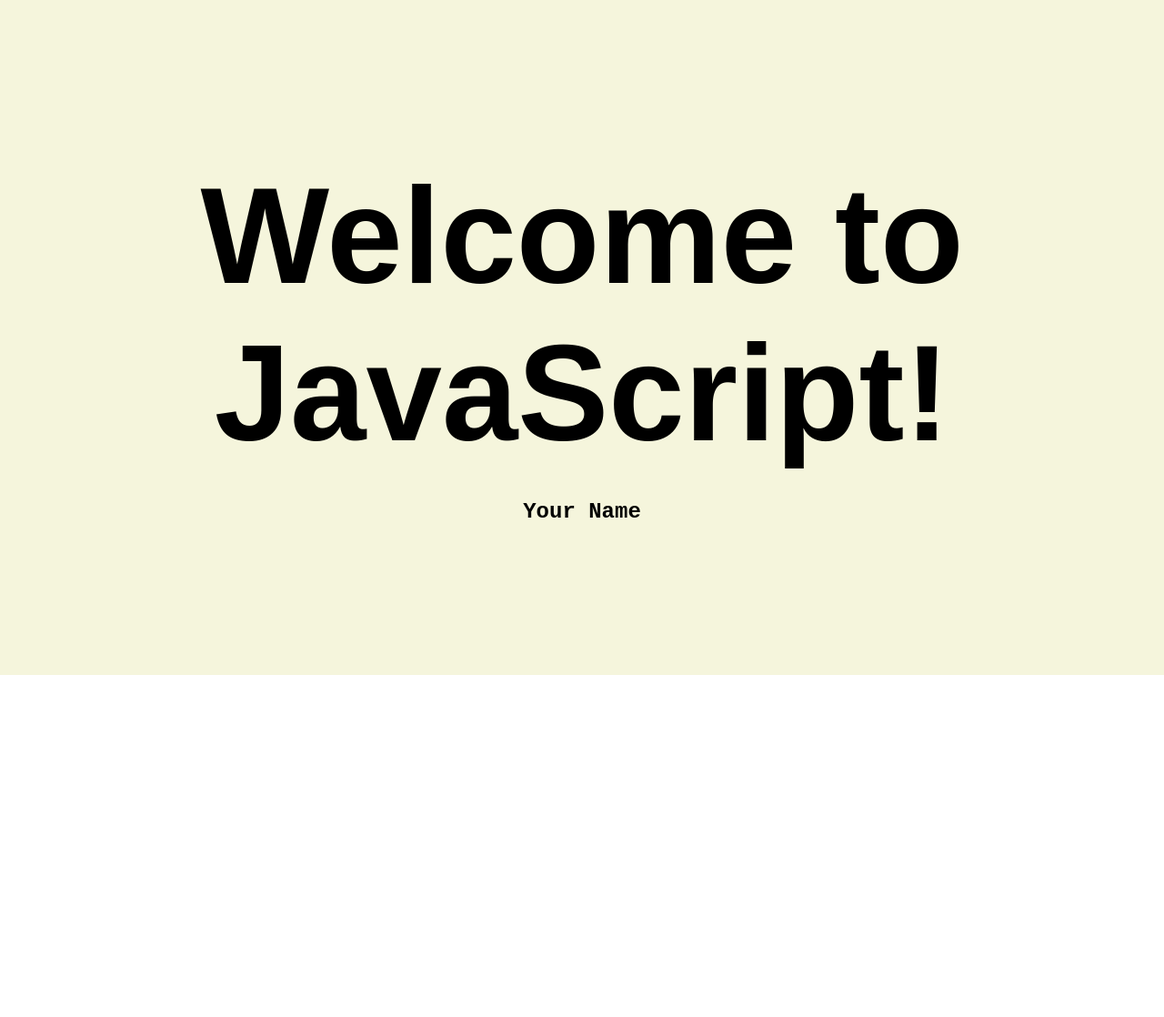
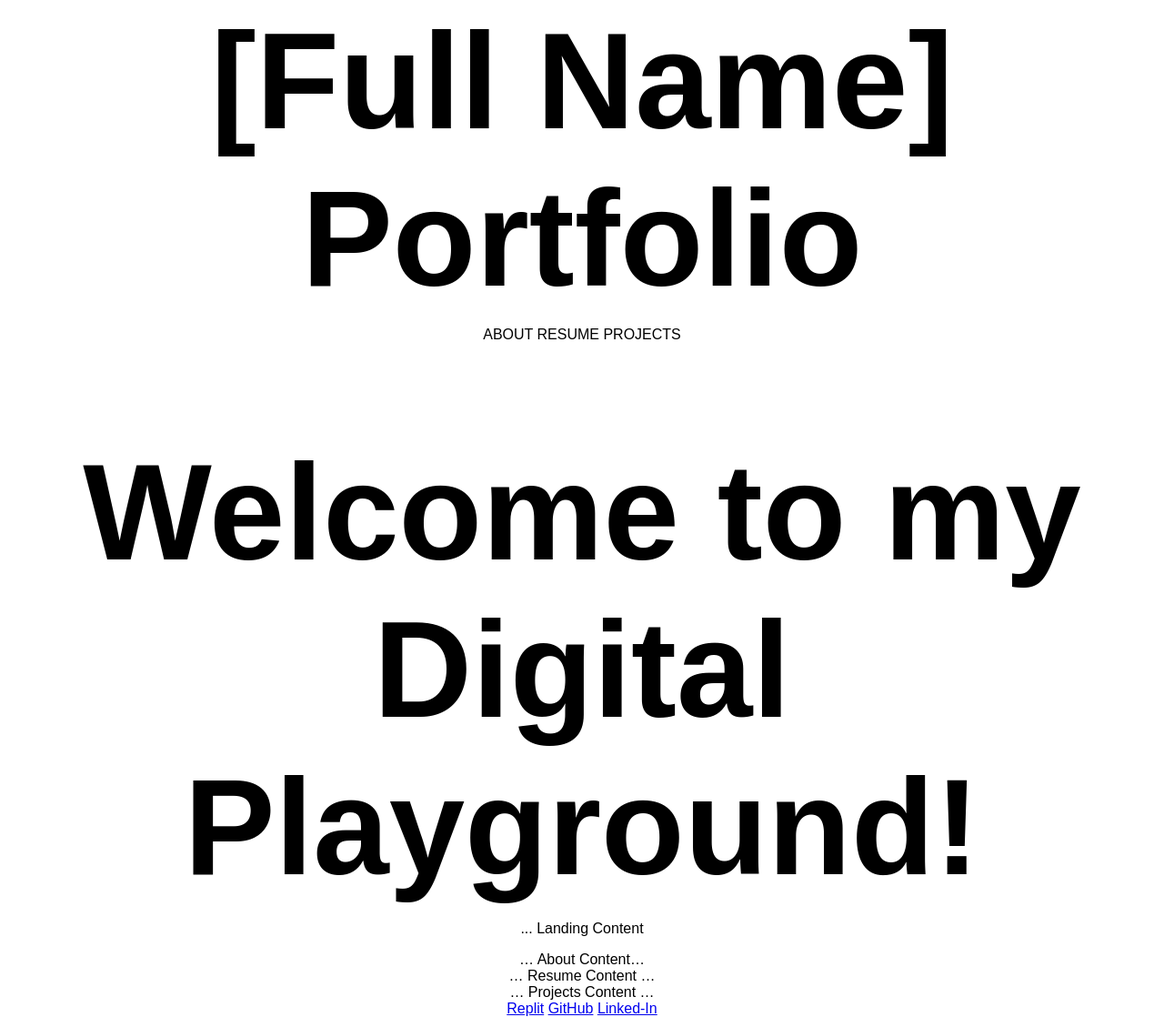
Before and after one commit to lazarygiurhofhuig8yuh/cafe_cits_js, a website: page index.html in a window 1280 px wide. Shown: the part 98-1216 px from the top of the page at 91% size. Before the commit the page ends 840 px from the top, so only its background shows below. Drawn offline with Linux system fonts and the light colour scheme.

Commit message:
updated project file

```diff
--- a/index.html
+++ b/index.html
@@ -1,24 +1,40 @@
-<!doctype html>
+<!DOCTYPE html>
 <html>
 
 <head>
-    <meta charset="utf-8" />
-    <meta name="viewport" content="width=device-width" />
-    <title>Display Property</title>
-    <link href="style.css" rel="stylesheet" type="text/css" />
+  <title>[Full Name] Portfolio Site</title>
+  <meta charset="UTF-8" />
+  <meta name="viewport" content="width=device-width" />
+  <link href="style.css" rel="stylesheet" type="text/css" />
 </head>
 
 <body>
+  <div class="header">
+    <a id="title">
+      <h1>[Full Name] Portfolio</h1>
+    </a>
+    <div class="main-nav">
+      <a id="about">ABOUT</a>
+      <a id="resume">RESUME</a>
+      <a id="projects">PROJECTS</a>
+    </div>
+  </div>
+  <div id="landing" class="content">
+    <h1>Welcome to my Digital Playground!</h1>
+    <p>... Landing Content</p>
+  </div>
+  <div id="about-content" class="content">… About Content…</div>
+  <div id="resume-content" class="content">… Resume Content …</div>
+  <div id="projects-content" class="content">… Projects Content …</div>
 
-  <main>
-    <section class="container">
-        <h1>Welcome to JavaScript!</h1>
-        <h2 id="name"></h2>
-    </section>
-
-  </main>
-
-  <script src="./index.js" ></script>
+  <div class="footer">
+    <div class="social-nav">
+      <a href="#">Replit</a>
+      <a href="#">GitHub</a>
+      <a href="#">Linked-In</a>
+    </div>
+  </div>
+  <script src="./index.js"></script>
 </body>
 
 </html>
--- a/index.js
+++ b/index.js
@@ -1 +1,2 @@
-document.getElementById("name").innerHTML = "Your Name";
+let links = document.querySelectorAll("a");
+console.log(links);
```
Also changed, not shown: README.md.
